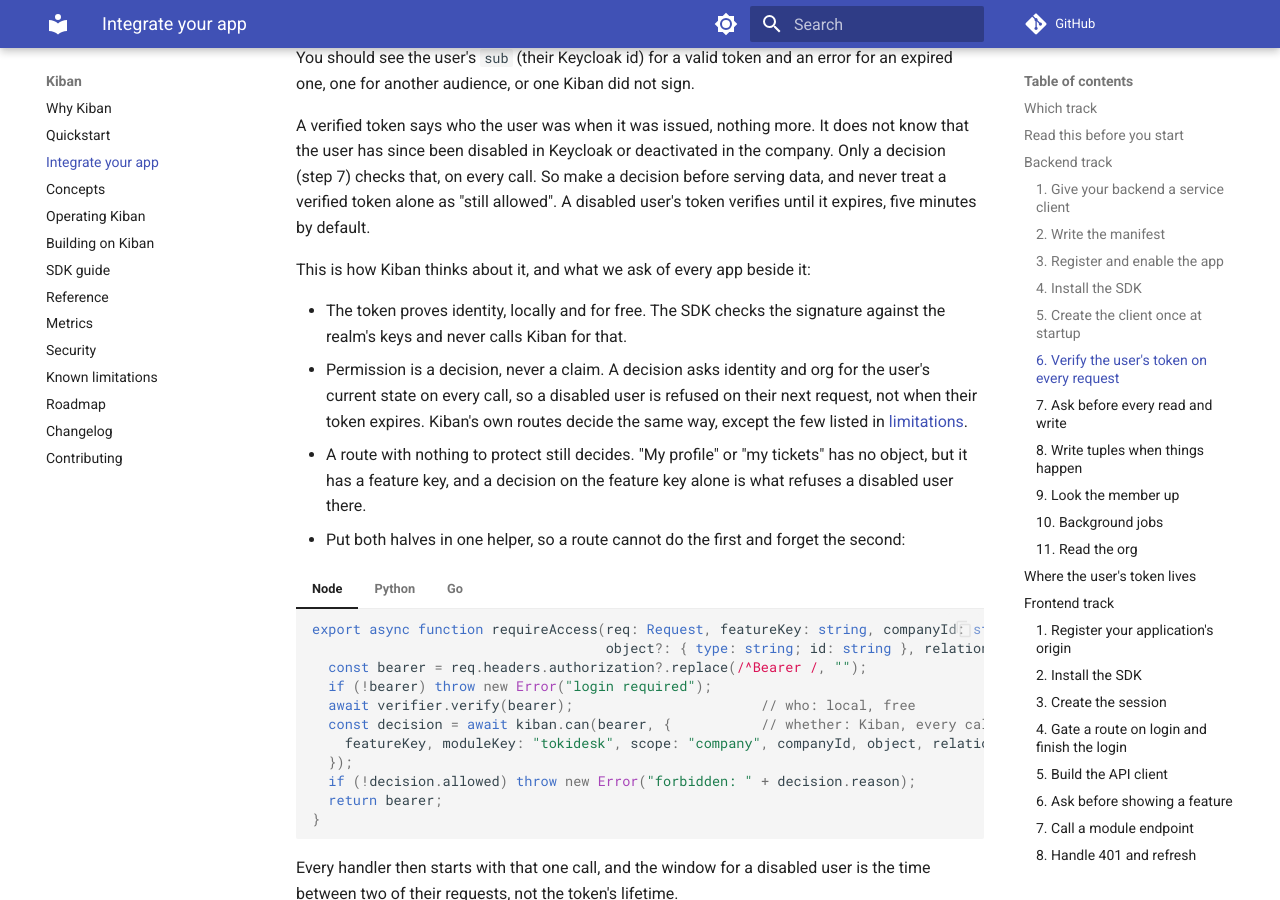
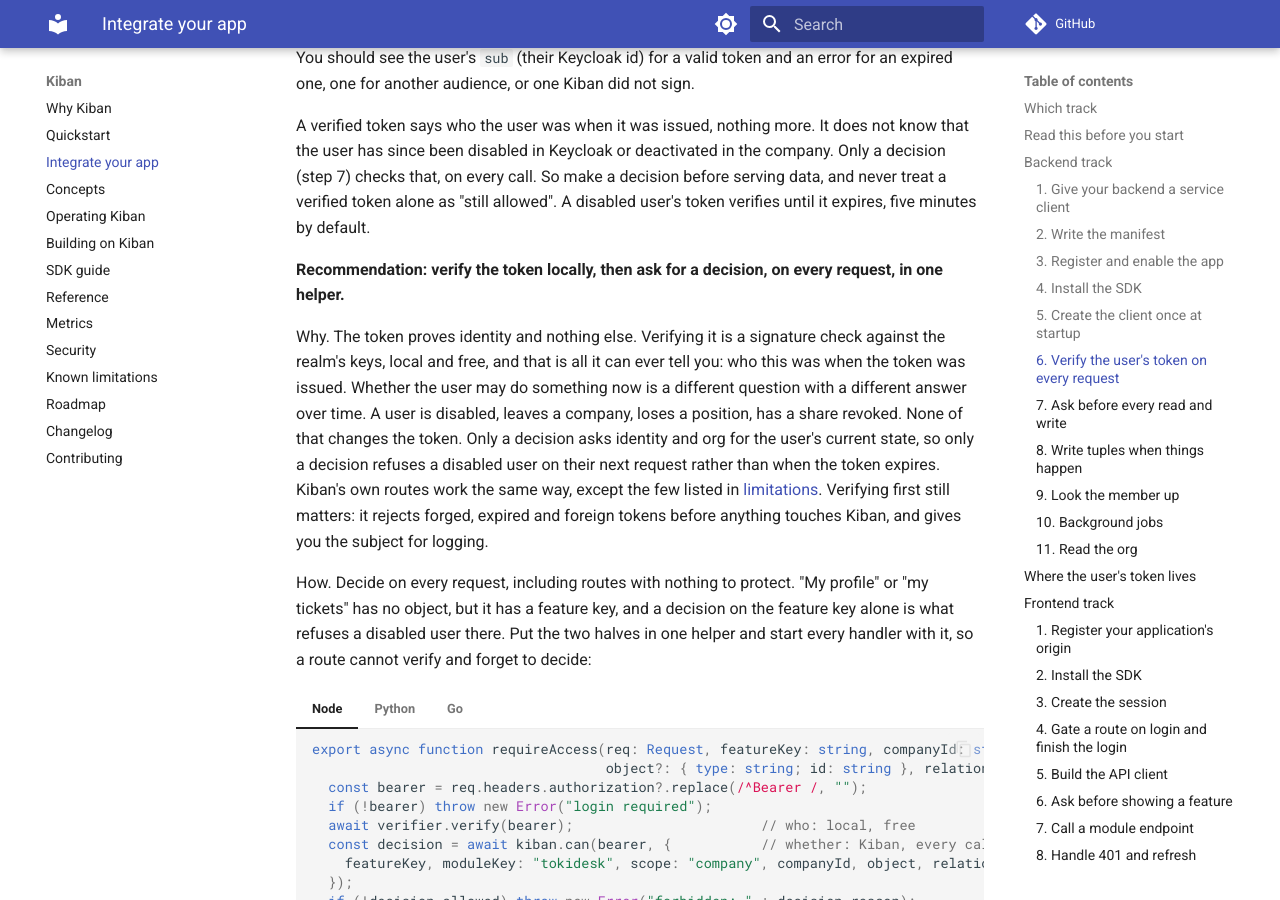
Before and after one commit to rosschiu/kiban, an MkDocs documentation site: the page built from docs/integrate.md, in a window 1280 px wide and 900 px high, scrolled down 3352 px. Built offline with MkDocs 1.6.1 and Material for MkDocs 9.7.7, drawn with Linux system fonts in a browser that asks for light colours; comment, search, counter and statistics services are not loaded.

Commit message:
docs(integrate): state the verify-then-decide rule as a recommendation with why and how

```diff
--- a/docs/integrate.md
+++ b/docs/integrate.md
@@ -205,18 +205,23 @@
 verified token alone as "still allowed". A disabled user's token verifies until it expires,
 five minutes by default.
 
-This is how Kiban thinks about it, and what we ask of every app beside it:
+**Recommendation: verify the token locally, then ask for a decision, on every request, in one
+helper.**
 
-- The token proves identity, locally and for free. The SDK checks the signature against the
-  realm's keys and never calls Kiban for that.
-- Permission is a decision, never a claim. A decision asks identity and org for the user's
-  current state on every call, so a disabled user is refused on their next request, not when
-  their token expires. Kiban's own routes decide the same way, except the few listed in
-  [limitations](limitations.md).
-- A route with nothing to protect still decides. "My profile" or "my tickets" has no object,
-  but it has a feature key, and a decision on the feature key alone is what refuses a disabled
-  user there.
-- Put both halves in one helper, so a route cannot do the first and forget the second:
+Why. The token proves identity and nothing else. Verifying it is a signature check against
+the realm's keys, local and free, and that is all it can ever tell you: who this was when the
+token was issued. Whether the user may do something now is a different question with a
+different answer over time. A user is disabled, leaves a company, loses a position, has a
+share revoked. None of that changes the token. Only a decision asks identity and org for the
+user's current state, so only a decision refuses a disabled user on their next request rather
+than when the token expires. Kiban's own routes work the same way, except the few listed in
+[limitations](limitations.md). Verifying first still matters: it rejects forged, expired and
+foreign tokens before anything touches Kiban, and gives you the subject for logging.
+
+How. Decide on every request, including routes with nothing to protect. "My profile" or "my
+tickets" has no object, but it has a feature key, and a decision on the feature key alone is
+what refuses a disabled user there. Put the two halves in one helper and start every handler
+with it, so a route cannot verify and forget to decide:
 
 === "Node"
 
```
